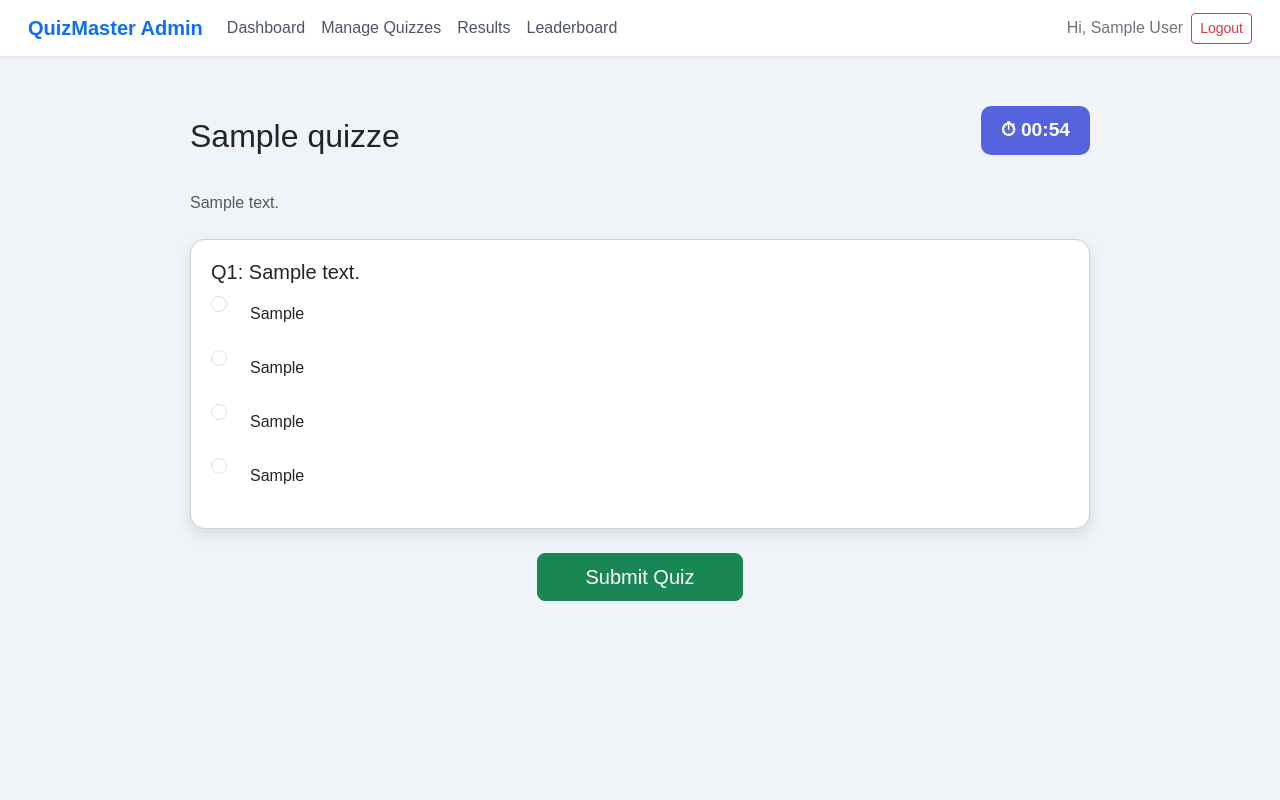
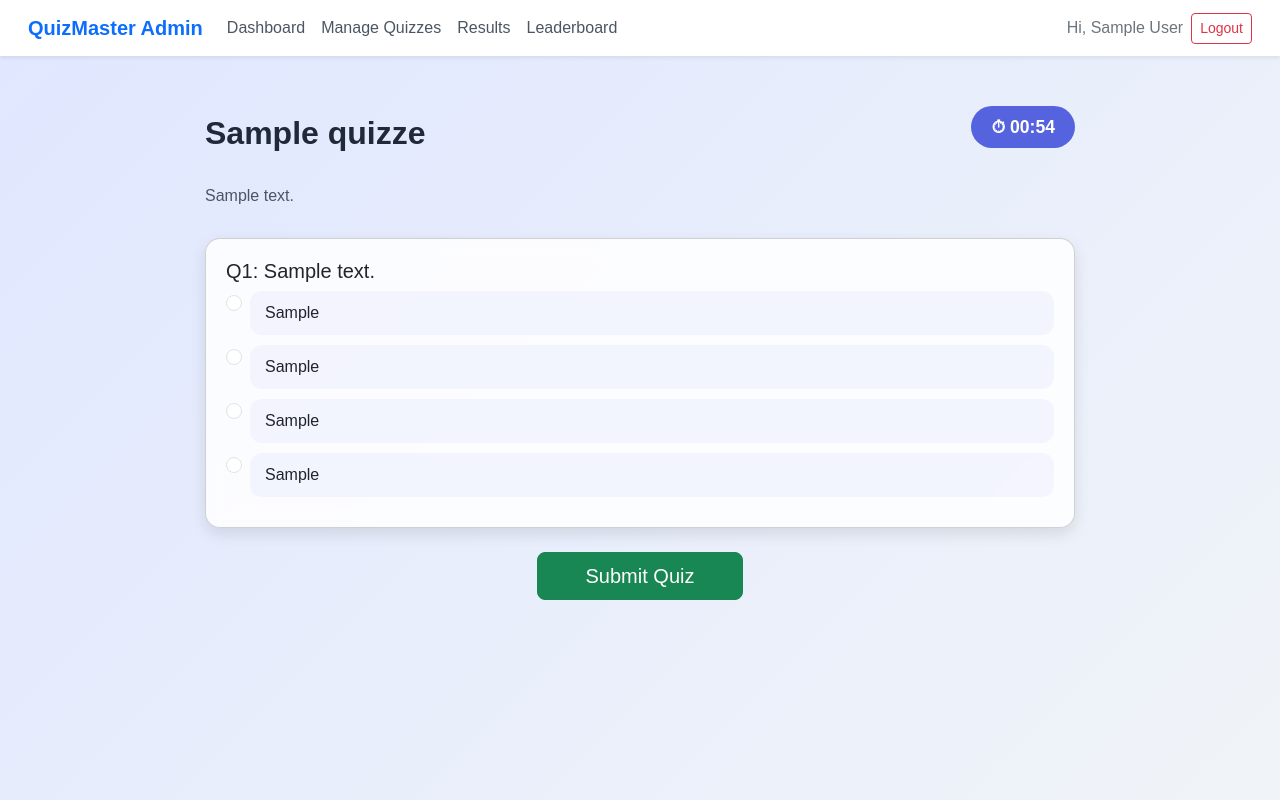
Before and after one commit to Ashu-sCode/miniProject, a PHP site: page /user/quiz.php?quiz_id=1 in a window 1280 px wide. Run offline with PHP 8.4, Linux system fonts and the light colour scheme; the visitor is signed in with stand-in values (Sample User, id 1); tables that the repository leaves empty hold one stand-in row (values such as "Sample post").

Commit message:
QUiz Page Ui Improvement

```diff
--- a/SmartQuiz/user/quiz.php
+++ b/SmartQuiz/user/quiz.php
@@ -49,27 +49,98 @@ if ($_SERVER['REQUEST_METHOD'] === 'POST') {
 <title><?= htmlspecialchars($quiz['title']) ?> | Quiz</title>
 <link href="https://cdn.jsdelivr.net/npm/bootstrap@5.3.3/dist/css/bootstrap.min.css" rel="stylesheet">
 <style>
-body { font-family: 'Poppins', sans-serif; background: #f0f4f8; }
-.quiz-container { max-width: 900px; margin: 50px auto; }
-.timer { background: #5563DE; color: #fff; padding: 10px 20px; border-radius: 10px; font-weight: bold; font-size: 1.2rem; display: inline-block; margin-bottom: 20px; }
-.card { border-radius: 15px; box-shadow: 0 6px 15px rgba(0,0,0,0.1); margin-bottom: 20px; transition: transform 0.2s; }
-.card:hover { transform: translateY(-3px); }
+body {
+    font-family: 'Poppins', sans-serif;
+    background: linear-gradient(135deg, #e0e7ff, #f0f4f8);
+    min-height: 100vh;
+    margin: 0;
+    color: #1f2937;
+}
+
+.quiz-container {
+    max-width: 900px;
+    margin: 50px auto;
+    padding: 0 15px;
+}
+
+h2 { font-weight: 700; margin-bottom: 0.5rem; }
+p.description { margin-bottom: 30px; color: #4b5563; }
+
+.card {
+    background: rgba(255,255,255,0.85);
+    backdrop-filter: blur(10px);
+    border-radius: 15px;
+    box-shadow: 0 6px 15px rgba(0,0,0,0.1);
+    margin-bottom: 20px;
+    transition: transform 0.2s, box-shadow 0.2s;
+}
+.card:hover {
+    transform: translateY(-3px);
+    box-shadow: 0 12px 25px rgba(0,0,0,0.15);
+}
+
 .card-body { padding: 20px; }
-.option-label { cursor: pointer; display: block; padding: 10px 15px; border-radius: 10px; transition: background 0.2s; margin-bottom: 10px; }
-.option-label:hover { background: rgba(85,99,222,0.1); }
-.form-check-input:checked + .option-label { background: rgba(85,99,222,0.3); }
+
+.option-label {
+    cursor: pointer;
+    display: block;
+    padding: 10px 15px;
+    border-radius: 12px;
+    transition: background 0.2s, transform 0.2s;
+    margin-bottom: 10px;
+    background: rgba(85,99,222,0.05);
+}
+.option-label:hover { background: rgba(85,99,222,0.15); transform: translateX(3px); }
+.form-check-input:checked + .option-label {
+    background: rgba(85,99,222,0.35);
+    color: #1d4ed8;
+    font-weight: 600;
+}
+
+.timer {
+    background: #5563DE;
+    color: #fff;
+    padding: 8px 20px;
+    border-radius: 50px;
+    font-weight: bold;
+    font-size: 1.1rem;
+    display: inline-block;
+    margin-bottom: 20px;
+}
+
 .result-popup {
     position: fixed; top:50%; left:50%;
     transform: translate(-50%, -50%);
     z-index:1050; width: 400px;
-    background: #fff; border-radius: 15px;
+    background: rgba(255,255,255,0.95);
+    backdrop-filter: blur(10px);
+    color: #1f2937;
+    border-radius: 15px;
     box-shadow: 0 8px 25px rgba(0,0,0,0.25);
-    padding: 30px; text-align:center; display:none;
+    padding: 30px;
+    text-align:center;
+    display:none;
 }
+.result-popup button {
+    background-color: #5563DE;
+    color: #fff;
+    border: none;
+    padding: 0.5rem 1.5rem;
+    border-radius: 50px;
+    font-weight: 600;
+}
+.result-popup button:hover { background-color: #1d4ed8; }
+
 .overlay {
     position: fixed; top:0; left:0;
     width:100%; height:100%;
     background: rgba(0,0,0,0.5); display:none; z-index:1040;
+}
+
+@media(max-width: 576px){
+    .card-body h5 { font-size: 1rem; }
+    .option-label { padding: 8px 12px; font-size: 0.95rem; }
+    .timer { font-size: 1rem; padding: 6px 15px; }
 }
 </style>
 </head>
@@ -77,11 +148,11 @@ body { font-family: 'Poppins', sans-serif; background: #f0f4f8; }
 <?php include '../includes/navbar.php'; ?>
 
 <div class="quiz-container">
-    <div class="d-flex justify-content-between align-items-center mb-3">
+    <div class="d-flex justify-content-between align-items-center mb-3 flex-wrap">
         <h2><?= htmlspecialchars($quiz['title']) ?></h2>
         <div class="timer" id="timer"></div>
     </div>
-    <p class="text-muted mb-4"><?= htmlspecialchars($quiz['description'] ?? 'Challenge yourself!') ?></p>
+    <p class="description"><?= htmlspecialchars($quiz['description'] ?? 'Challenge yourself!') ?></p>
 
     <form method="POST" id="quizForm">
         <?php foreach ($questions as $index => $q): ?>
@@ -107,14 +178,13 @@ body { font-family: 'Poppins', sans-serif; background: #f0f4f8; }
     </form>
 </div>
 
-<!-- Result Popup -->
 <div class="overlay" id="overlay"></div>
 <div class="result-popup" id="resultPopup">
     <h3>Quiz Completed!</h3>
     <p><strong>Score:</strong> <?= $score ?> / <?= $total ?></p>
     <p><strong>Correct Answers:</strong> <?= $score ?></p>
     <p><strong>Total Questions:</strong> <?= $total ?></p>
-    <button class="btn btn-primary mt-2" id="closePopup">Close</button>
+    <button class="btn" id="closePopup">Close</button>
 </div>
 
 <script src="https://cdn.jsdelivr.net/npm/bootstrap@5.3.3/dist/js/bootstrap.bundle.min.js"></script>
```
Also changed, not shown: SmartQuiz/user/quiz_list.php (+27 -20 lines).
